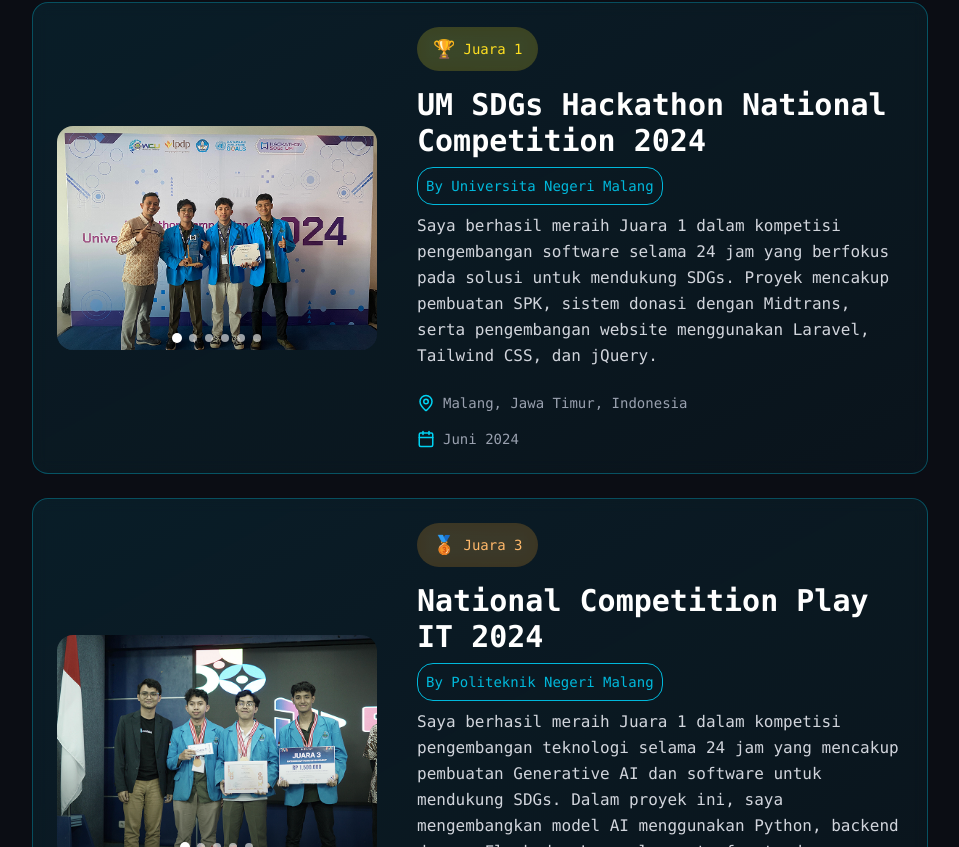
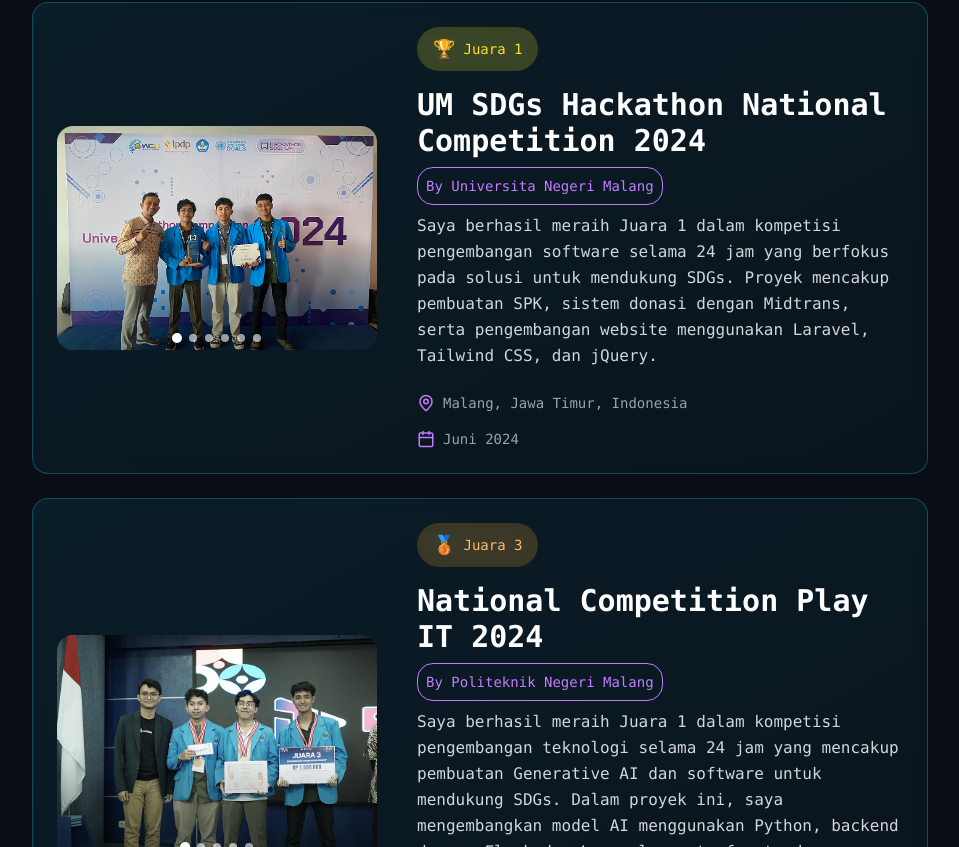
Before and after one commit to adzazarif/portfolio-nextjs, a Next.js app: page / in a window 1280 px wide. Shown: the part 4713-5560 px from the top of the page, without its empty margins (160-1119 px from the left). Built offline with nearby package versions, Linux system fonts and the light colour scheme.

Commit message:
fix achivement

```diff
--- a/src/components/AchievementSection.tsx
+++ b/src/components/AchievementSection.tsx
@@ -213,13 +213,13 @@ export default function AchievementSection() {
 
           {/* Issuer */}
           <div className="flex items-center text-sm text-gray-300">
-            <User size={16} color="#00ffff" className="mr-2" />
+            <User size={16} className="mr-2 text-purple-400" />
             <span>{item.issuer}</span>
           </div>
 
           {/* Date */}
           <div className="flex items-center text-sm text-gray-400">
-            <Calendar size={16} color="#00ffff" className="mr-2" />
+            <Calendar size={16}className="mr-2 text-purple-400" />
             <span>{item.date}</span>
           </div>
 
@@ -269,7 +269,7 @@ export default function AchievementSection() {
             {item.title}
           </h4>
 
-          <p className="border p-2 rounded-2xl inline-block mb-2 text-sm text-cyan-500">By {item.institution}</p>
+          <p className="border p-2 rounded-2xl inline-block mb-2 text-sm text-purple-400">By {item.institution}</p>
 
           {/* Description */}
           <p className="text-gray-300 text-base mb-6 leading-relaxed">
@@ -279,11 +279,11 @@ export default function AchievementSection() {
           {/* Details Grid */}
           <div className="grid grid-cols-1 md:grid-cols-2 lg:grid-cols-1 gap-4">
             <div className="flex items-center text-sm text-gray-400">
-              <MapPin size={18} className="inline-block text-cyan-400" />
+              <MapPin size={18} className="inline-block text-purple-400" />
               <span className="inline-block ml-2">{item.location}</span>
             </div>
             <div className="flex items-center text-sm text-gray-400">
-              <Calendar size={18} className="inline-block text-cyan-400" />
+              <Calendar size={18} className="inline-block text-purple-400" />
               <span className="inline-block ml-2">{item.date}</span>
             </div>
           </div>
--- a/src/components/Navbar.tsx
+++ b/src/components/Navbar.tsx
@@ -119,7 +119,7 @@ export default function Navbar() {
 
             {/* Modal Body */}
             <div className="p-4">
-              <embed src="/image/cv.pdf" type="application/pdf" className="w-full h-[80vh]" />
+              <embed src="/images/image/cv.pdf" type="application/pdf" className="w-full h-[80vh]" />
             </div>
           </div>
         </div>
```
